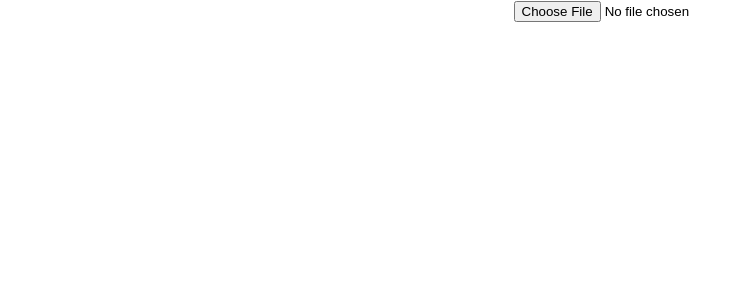
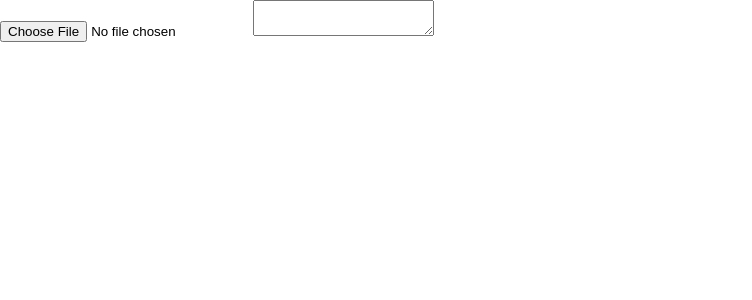
Before and after one commit to tavice/spec-reader, a React (Create React App) app in the folder spec-reader/: page / in a window 1280 px wide. Shown: the top 300 px of the page, without its empty margins (0-752 px from the left). Built offline with nearby package versions, Linux system fonts and the light colour scheme.

Commit message:
displaying keywords in frontend

```diff
--- a/spec-reader/src/App.js
+++ b/spec-reader/src/App.js
@@ -1,17 +1,28 @@
 
 import './App.css';
+import React, {useState} from 'react';
 
 //Import Components
 import FileImport from './components/FileImport';
 
+//Import Axios
+import axios from 'axios';
+
 
 
 function App() {
+  const [keywords, setKeywords] = useState([]);
+
+
+
+
   return (
-    <div className="App">
-      <FileImport />
+
+   <div>
+
+      <FileImport keywords={keywords} />
     </div>
   );
-}
+};
 
 export default App;
--- a/spec-reader/src/components/FileImport.js
+++ b/spec-reader/src/components/FileImport.js
@@ -2,7 +2,7 @@ import React from "react";
 import { saveAs } from "file-saver";
 import pdfjsLib from "pdfjs-dist";
 
-const FileImport = () => {
+const FileImport = ({ keywords }) => {
   //Function to handle file change
   const handleFileChange = (event) => {
     const file = event.target.files[0];
@@ -46,6 +46,8 @@ const FileImport = () => {
         });
         const data = await response.json();
         console.log(data);
+        keywords.push(data.keywords);
+        console.log(keywords);
       }
     }
   };
@@ -68,7 +70,7 @@ const FileImport = () => {
     // console.log(url);
   };
 
-  //Function to download json as a JSON File
+  //Function to download json as a text File
     const downloadText = (data) => {
         const blob = new Blob([data], { type: "text/plain;charset=utf-8" });
         saveAs(blob, "data.txt");
@@ -85,8 +87,9 @@ const FileImport = () => {
 
   return (
     <div>
-      <input type="file" onChange={handleFileChange} />
-    </div>
+    <input type="file" onChange={handleFileChange} />
+    <textarea value={keywords} readOnly />
+  </div>
   );
 };
 
```
Also changed, not shown: spec-reader/index.js (+16 -0 lines).
